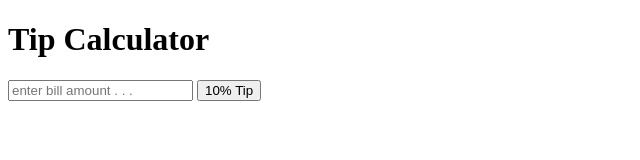
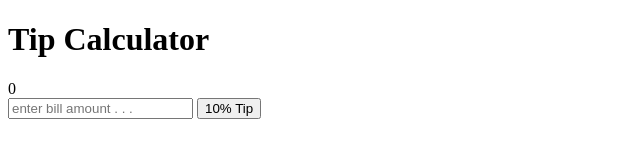
Before and after one commit to MonicaHoward/tippr, a plain HTML site: page index.html in a window 1280 px wide. Both pictures are taken after a click on the button "10% Tip". Shown: the whole page, without its empty margins (0-640 px from the left). Drawn offline with Linux system fonts and the light colour scheme.

Commit message:
updates to js

```diff
--- a/index.html
+++ b/index.html
@@ -10,8 +10,8 @@
   <body>
     <h1>Tip Calculator</h1>
     <div class="tip-output"></div>
-    <input class="billAmount" placeholder="enter bill amount . . ." />
-    <button>10% Tip</button>
+    <input class="bill-amount" placeholder="enter bill amount . . ." />
+    <button class="percent-10">10% Tip</button>
     <script src="script.js"></script>
   </body>
 </html>
--- a/script.js
+++ b/script.js
@@ -1,3 +1,14 @@
 let tipOutput = document.querySelector(".tip-output");
 let billAmount = document.querySelector(".bill-amount");
 let percent10 = document.querySelector(".percent-10");
+let tipAmount = 0;
+
+let calculateTip = () => {
+  console.log("click");
+  tipAmount = billAmount.value * 0.1;
+  console.log(tipAmount);
+  tipOutput.innerHTML = tipAmount;
+  billAmount.value = "";
+};
+
+percent10.addEventListener("click", calculateTip);
```
